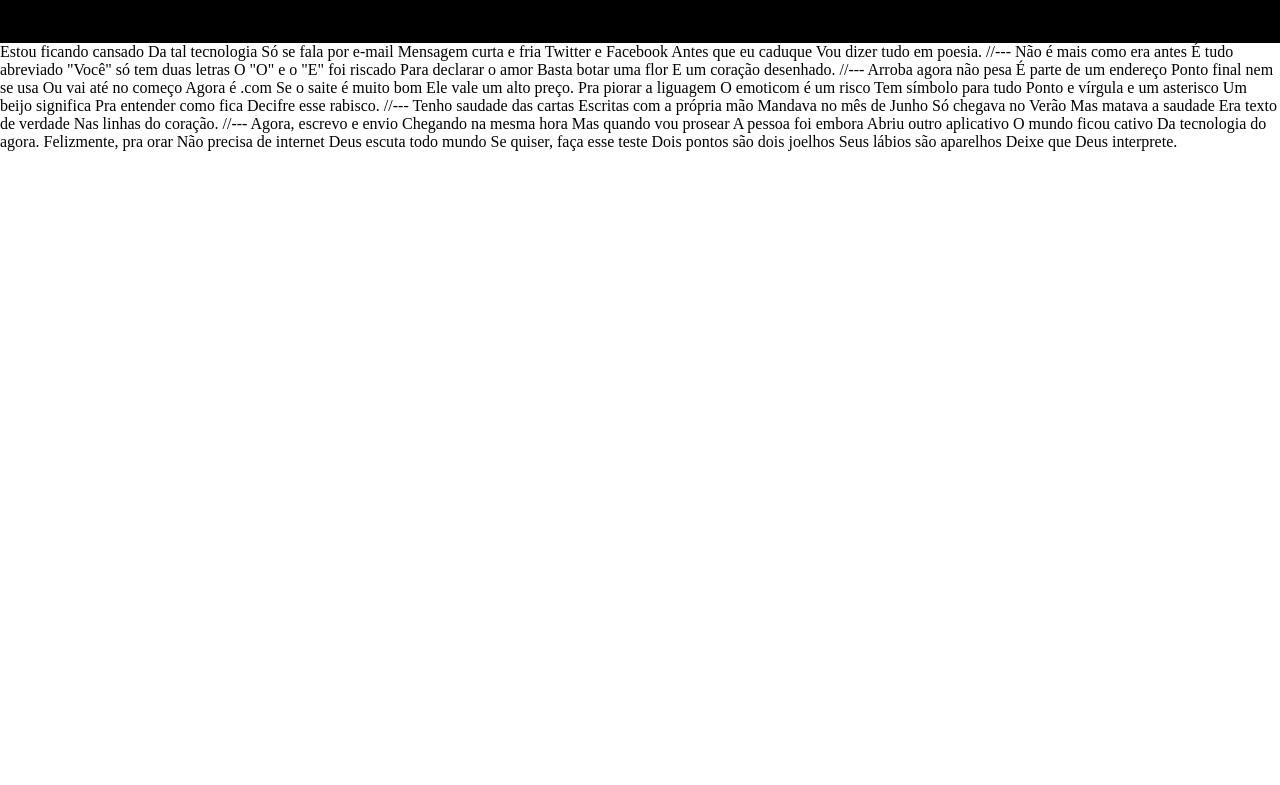
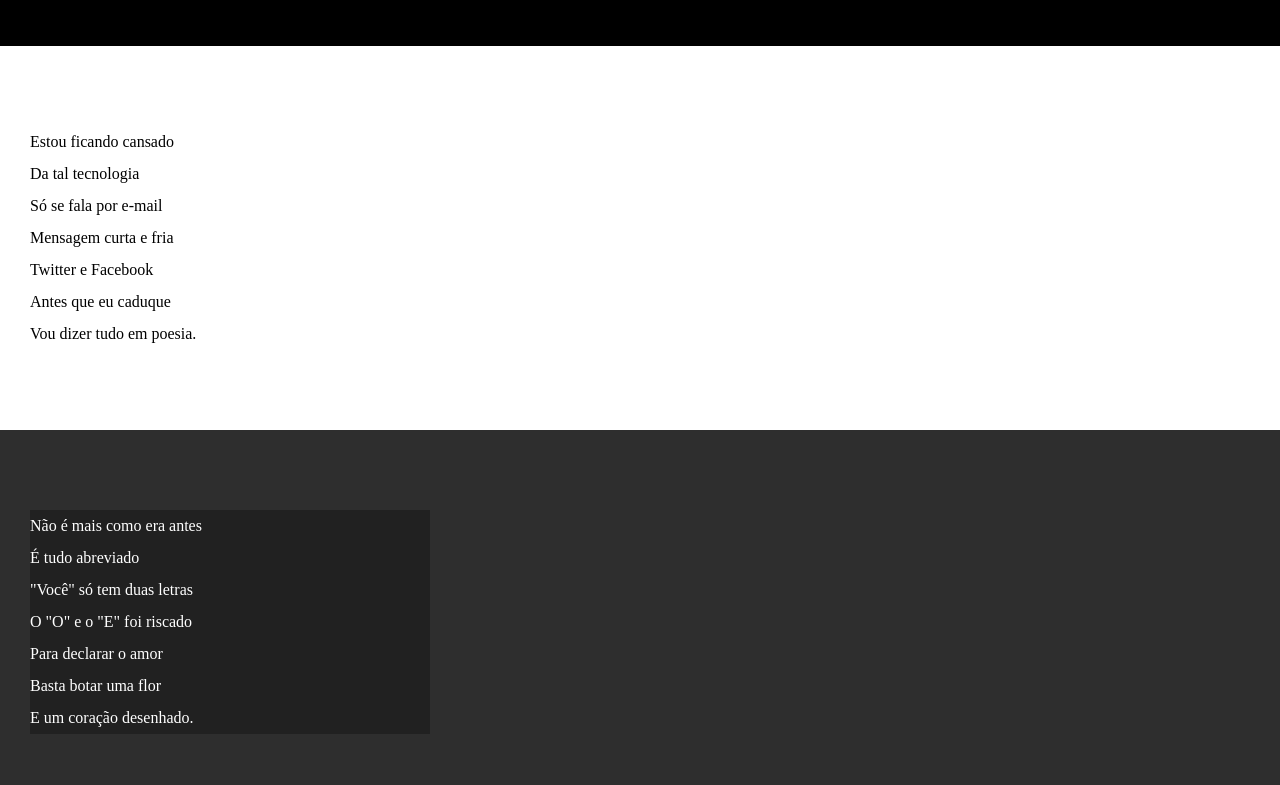
Before and after one commit to KaioAlixandre/Html-Css, a plain HTML site: page Desafios/Desafio003/cordel.html in a window 1280 px wide. Shown: the part 109-894 px from the top of the page. Before the commit the page ends 800 px from the top, so only its background shows below. Drawn offline with Linux system fonts and the light colour scheme.

Commit message:
atualizei o css

```diff
--- a/Desafios/Desafio003/cordel.html
+++ b/Desafios/Desafio003/cordel.html
@@ -12,68 +12,96 @@
         <p>Por <a href="https://www.recantodasletras.com.br/poesias/3186743">Milton Duarte</a></p>
     </header>
 
-Estou ficando cansado
-Da tal tecnologia
-Só se fala por e-mail
-Mensagem curta e fria
-Twitter e Facebook
-Antes que eu caduque
+    <section class="normal">
+        <p>
+            Estou ficando cansado <br>
+            Da tal tecnologia <br>
+            Só se fala por e-mail <br>
+            Mensagem curta e fria <br>
+            Twitter e Facebook <br>
+            Antes que eu caduque <br>
             Vou dizer tudo em poesia.
+        </p>
+    </section>
 
-//---
 
-Não é mais como era antes
-É tudo abreviado
-"Você" só tem duas letras
-O "O" e o "E" foi riscado
-Para declarar o amor
-Basta botar uma flor
+
+    <section class="imagem">
+        <p>
+            Não é mais como era antes <br>
+            É tudo abreviado <br>
+            "Você" só tem duas letras <br>
+            O "O" e o "E" foi riscado <br>
+            Para declarar o amor <br>
+            Basta botar uma flor <br>
             E um coração desenhado.
+        </p>
+    </section>
 
-//---
 
-Arroba agora não pesa
-É parte de um endereço
-Ponto final nem se usa
-Ou vai até no começo
-Agora é .com
-Se o saite é muito bom
+
+    <section class="normal">
+        <p>
+            Arroba agora não pesa <br>
+            É parte de um endereço <br>
+            Ponto final nem se usa <br>
+            Ou vai até no começo <br>
+            Agora é .com <br>
+            Se o saite é muito bom <br>
             Ele vale um alto preço.
+        </p>
 
-Pra piorar a liguagem
-O emoticom é um risco
-Tem símbolo para tudo
-Ponto e vírgula e um asterisco
-Um beijo significa
-Pra entender como fica
+        <p>
+            Pra piorar a liguagem <br>
+            O emoticom é um risco <br>
+            Tem símbolo para tudo <br>
+            Ponto e vírgula e um asterisco <br>
+            Um beijo significa <br>
+            Pra entender como fica <br>
             Decifre esse rabisco.
+        </p>
+    </section>
 
-//---
 
-Tenho saudade das cartas
-Escritas com a própria mão
-Mandava no mês de Junho
-Só chegava no Verão
-Mas matava a saudade
-Era texto de verdade
+
+    <section class="imagem">
+        <p>
+            Tenho saudade das cartas <br>
+            Escritas com a própria mão <br>
+            Mandava no mês de Junho <br>
+            Só chegava no Verão <br>
+            Mas matava a saudade <br>
+            Era texto de verdade <br>
             Nas linhas do coração.
+        </p>
+    </section>
 
-//---
 
-Agora, escrevo e envio
-Chegando na mesma hora
-Mas quando vou prosear
-A pessoa foi embora
-Abriu outro aplicativo
+
+    <section class="normal">
+        <p>
+            Agora, escrevo e envio <br>
+            Chegando na mesma hora <br>
+            Mas quando vou prosear <br>
+            A pessoa foi embora <br>
+            Abriu outro aplicativo <br>
             O mundo ficou cativo
-Da tecnologia do agora.
+        </p>
 
-Felizmente, pra orar
-Não precisa de internet
-Deus escuta todo mundo
-Se quiser, faça esse teste
-Dois pontos são dois joelhos
-Seus lábios são aparelhos
+        <p>
+            Da tecnologia do agora. <br>
+            Felizmente, pra orar <br>
+            Não precisa de internet <br>
+            Deus escuta todo mundo <br>
+            Se quiser, faça esse teste <br>
+            Dois pontos são dois joelhos <br>
+            Seus lábios são aparelhos <br>
             Deixe que Deus interprete.
+        </p>
+    </section>
+
+    <footer>
+        <p>Site criado por Gustavo Guanabara para o curso em video.</p>
+    </footer>
 </body>
 </html>
--- a/Desafios/Desafio003/style.css
+++ b/Desafios/Desafio003/style.css
@@ -1,21 +1,54 @@
-body{
+*{
     margin: 0px;
+    padding: 0px;
+}
+body, html{
+    min-height: 100vh;
 }
 header{
     background-color: black;
     color: white;
     margin: 0px;
-    padding: 30px;
     text-align: center;
 }
 header > h1{
     margin-top: 0px;
+    padding-top: 50px;
+    font-variant: small-caps;
+}
+header> p{
+    padding-bottom: 50px;
 }
 a{
     text-decoration: none;
     color: white;
+    font-weight: bolder;
 }
 a:hover{
     color: blue;
     text-decoration: underline
 }
+section{
+    padding-top: 10vh;
+    padding-bottom: 10vh;
+    line-height: 2em;
+    padding-left: 30px;
+}
+section.normal{
+    background-color: white;
+}
+section.imagem{
+    background-color: rgb(46, 46, 46);
+    color: white;
+}
+section.imagem > p{
+    width: 400px;
+    background-color: rgba(0, 0, 0, 0.281);
+}
+footer > p{
+    margin: 0px;
+    background-color: black;
+    color: white;
+    padding: 8px;
+    text-align: center;
+}
```
Lines whose indentation alone changed are shown as unchanged.
